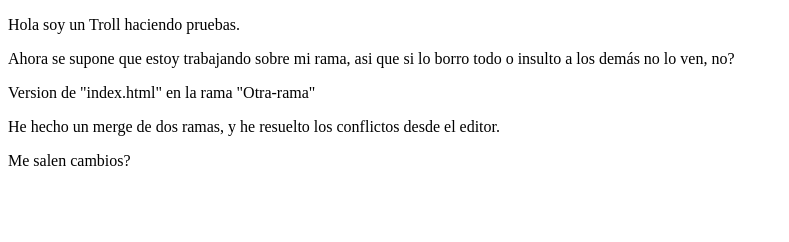
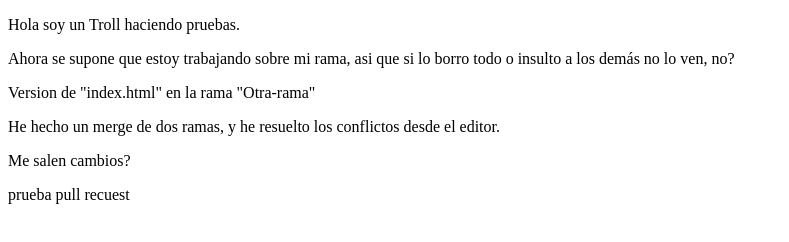
Before and after one commit to UCM-SistemasWeb-Veery/Tests, a plain HTML site: page index.html in a window 1280 px wide. Shown: the whole page, without its empty margins (0-789 px from the left). Drawn offline with Linux system fonts and the light colour scheme.

Commit message:
no message

```diff
--- a/index.html
+++ b/index.html
@@ -10,5 +10,6 @@
 	<p> Version de "index.html" en la rama "Otra-rama"</p>
 	<p> He hecho un merge de dos ramas, y he resuelto los conflictos desde el editor. </p>
 	<p> Me salen cambios? </p>
+    <p> prueba pull recuest</p>
 </body>
 </html>
```
